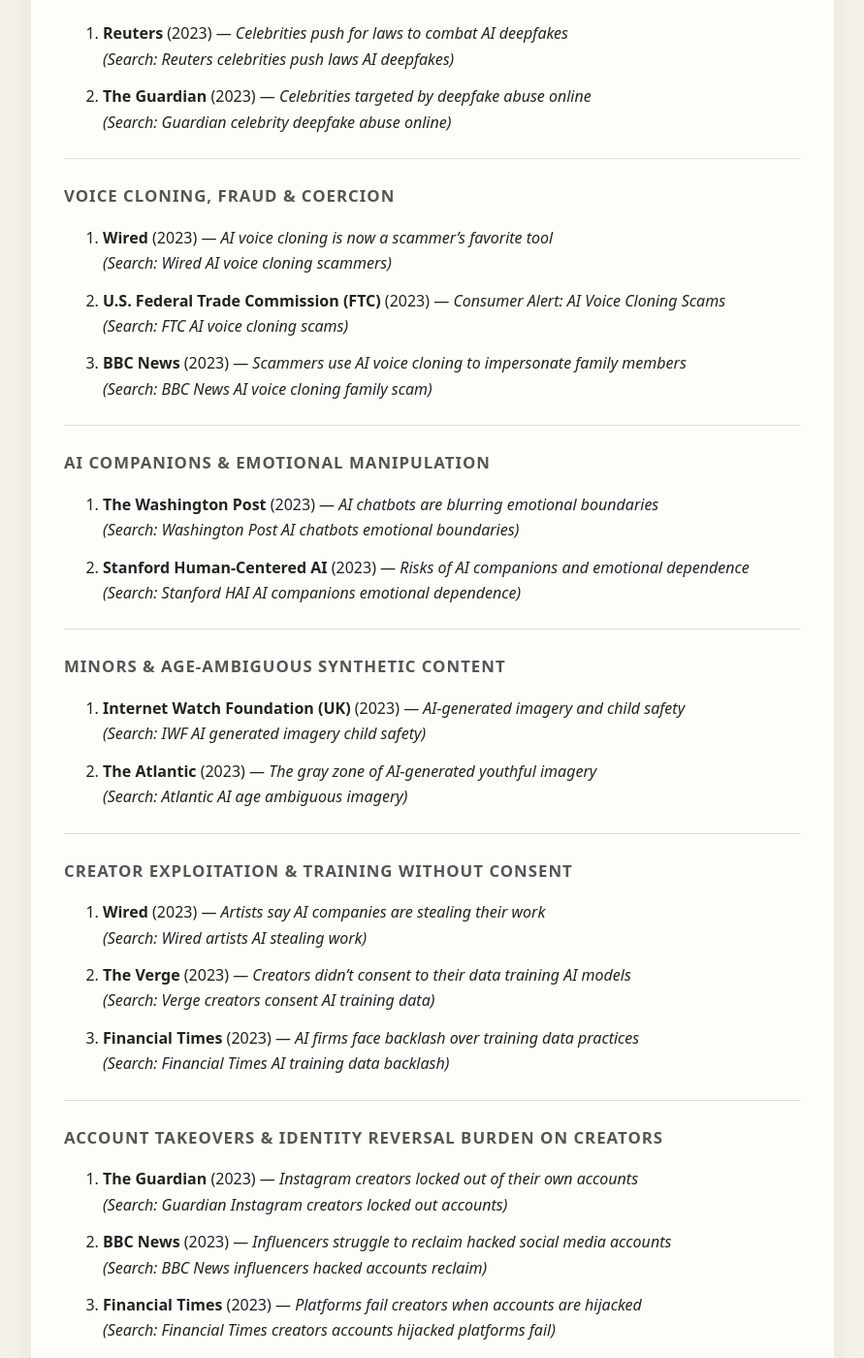
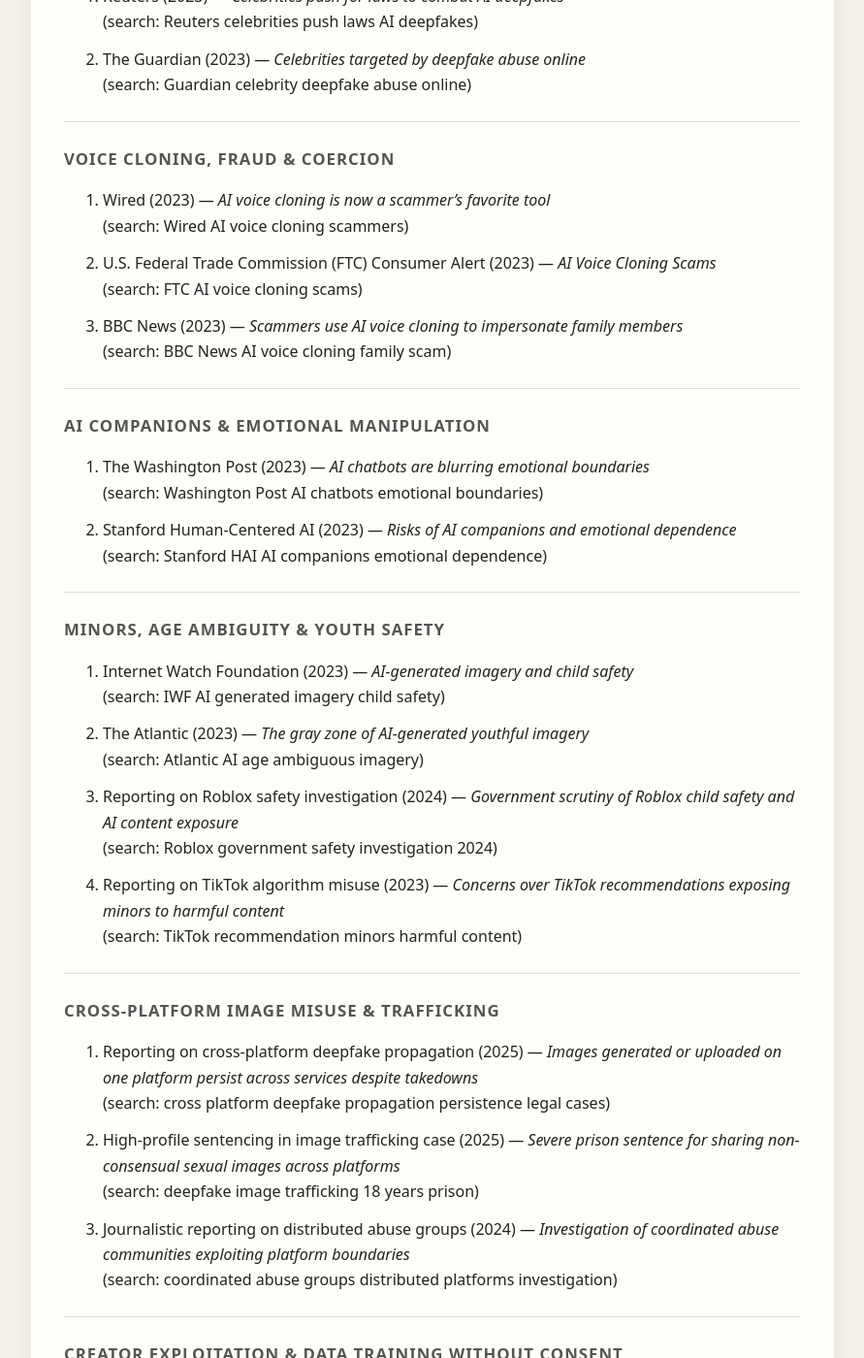
Before and after one commit to MartijnBruzzese/ModelHaven-Studio, a Jekyll site: the page built from REFERENCES.md, in a window 1280 px wide and 1400 px high, scrolled down 797 px. Shown: the whole window at 97% size, without its empty margins (194-1085 px from the left). Built offline with Jekyll 4.4.1, drawn with Linux system fonts in a browser that asks for light colours; some of the changed text lies outside the part shown.

Commit message:
Update REFERENCES.md

```diff
--- a/REFERENCES.md
+++ b/REFERENCES.md
@@ -5,127 +5,158 @@
 
 # References & Source Material
 
-This document lists publicly reported journalism, research, and regulatory materials that document the real-world failures described in the UCSF and ModelHaven use-case documents.
+This document lists publicly reported journalism, research, and regulatory materials that document real-world failures, harms, governance gaps, and social contexts referenced in the UCSF and ModelHaven use-case documents.
 
-Sources are provided for **verification and context**, not endorsement.
-Due to link rot, paywalls, and editorial changes, references are presented in a **search-stable citation format** suitable for peer review.
-
-Harmful material itself is **not linked or reproduced**.
+Each citation is presented in a **search-stable format** suitable for academic and policy review. Harmful material itself is **not linked or reproduced**.
 
 ---
 
-## Non-Consensual Deepfake & Synthetic Likeness Abuse
+## Deepfake & Synthetic Likeness Abuse
 
-1. **BBC News** (2023) — *Deepfake pornography is ruining women’s lives*
-   *(Search: BBC News deepfake pornography ruining women’s lives)*
+1. BBC News (2023) — *Deepfake pornography is ruining women’s lives*
+   (search: BBC News deepfake pornography ruining women’s lives)
 
-2. **The Guardian** (2023) — *Women face “epidemic” of AI-generated deepfake porn*
-   *(Search: Guardian AI deepfake porn women epidemic)*
+2. The Guardian (2023) — *Women face “epidemic” of AI-generated deepfake porn*
+   (search: Guardian AI deepfake porn women epidemic)
 
-3. **MIT Technology Review** (2023) — *The rise of deepfake pornography*
-   *(Search: MIT Technology Review deepfake pornography)*
+3. MIT Technology Review (2023) — *The rise of deepfake pornography*
+   (search: MIT Technology Review deepfake pornography)
 
-4. **Reuters** (2023) — *AI deepfakes spark concern over misuse of likeness*
-   *(Search: Reuters AI deepfake misuse likeness)*
+4. Reuters (2023) — *AI deepfakes spark concern over misuse of likeness*
+   (search: Reuters AI deepfake misuse likeness)
 
-5. **The New York Times** (2023) — *A.I.-Generated Porn Is Here and the Law Is Not Ready*
-   *(Search: New York Times AI generated porn law not ready)*
+5. The New York Times (2023) — *A.I.-Generated Porn Is Here and the Law Is Not Ready*
+   (search: New York Times AI generated porn law not ready)
 
 ---
 
 ## Celebrity Likeness Misuse & Impersonation
 
-6. **Reuters** (2023) — *Celebrities push for laws to combat AI deepfakes*
-   *(Search: Reuters celebrities push laws AI deepfakes)*
+6. Reuters (2023) — *Celebrities push for laws to combat AI deepfakes*
+   (search: Reuters celebrities push laws AI deepfakes)
 
-7. **The Guardian** (2023) — *Celebrities targeted by deepfake abuse online*
-   *(Search: Guardian celebrity deepfake abuse online)*
+7. The Guardian (2023) — *Celebrities targeted by deepfake abuse online*
+   (search: Guardian celebrity deepfake abuse online)
 
 ---
 
 ## Voice Cloning, Fraud & Coercion
 
-8. **Wired** (2023) — *AI voice cloning is now a scammer’s favorite tool*
-   *(Search: Wired AI voice cloning scammers)*
+8. Wired (2023) — *AI voice cloning is now a scammer’s favorite tool*
+   (search: Wired AI voice cloning scammers)
 
-9. **U.S. Federal Trade Commission (FTC)** (2023) — *Consumer Alert: AI Voice Cloning Scams*
-   *(Search: FTC AI voice cloning scams)*
+9. U.S. Federal Trade Commission (FTC) Consumer Alert (2023) — *AI Voice Cloning Scams*
+   (search: FTC AI voice cloning scams)
 
-10. **BBC News** (2023) — *Scammers use AI voice cloning to impersonate family members*
-    *(Search: BBC News AI voice cloning family scam)*
+10. BBC News (2023) — *Scammers use AI voice cloning to impersonate family members*
+    (search: BBC News AI voice cloning family scam)
 
 ---
 
 ## AI Companions & Emotional Manipulation
 
-11. **The Washington Post** (2023) — *AI chatbots are blurring emotional boundaries*
-    *(Search: Washington Post AI chatbots emotional boundaries)*
+11. The Washington Post (2023) — *AI chatbots are blurring emotional boundaries*
+    (search: Washington Post AI chatbots emotional boundaries)
 
-12. **Stanford Human-Centered AI** (2023) — *Risks of AI companions and emotional dependence*
-    *(Search: Stanford HAI AI companions emotional dependence)*
+12. Stanford Human-Centered AI (2023) — *Risks of AI companions and emotional dependence*
+    (search: Stanford HAI AI companions emotional dependence)
 
 ---
 
-## Minors & Age-Ambiguous Synthetic Content
+## Minors, Age Ambiguity & Youth Safety
 
-13. **Internet Watch Foundation (UK)** (2023) — *AI-generated imagery and child safety*
-    *(Search: IWF AI generated imagery child safety)*
+13. Internet Watch Foundation (2023) — *AI-generated imagery and child safety*
+    (search: IWF AI generated imagery child safety)
 
-14. **The Atlantic** (2023) — *The gray zone of AI-generated youthful imagery*
-    *(Search: Atlantic AI age ambiguous imagery)*
+14. The Atlantic (2023) — *The gray zone of AI-generated youthful imagery*
+    (search: Atlantic AI age ambiguous imagery)
+
+15. Reporting on Roblox safety investigation (2024) — *Government scrutiny of Roblox child safety and AI content exposure*
+    (search: Roblox government safety investigation 2024)
+
+16. Reporting on TikTok algorithm misuse (2023) — *Concerns over TikTok recommendations exposing minors to harmful content*
+    (search: TikTok recommendation minors harmful content)
 
 ---
 
-## Creator Exploitation & Training Without Consent
+## Cross-Platform Image Misuse & Trafficking
 
-15. **Wired** (2023) — *Artists say AI companies are stealing their work*
-    *(Search: Wired artists AI stealing work)*
+17. Reporting on cross-platform deepfake propagation (2025) — *Images generated or uploaded on one platform persist across services despite takedowns*
+    (search: cross platform deepfake propagation persistence legal cases)
 
-16. **The Verge** (2023) — *Creators didn’t consent to their data training AI models*
-    *(Search: Verge creators consent AI training data)*
+18. High-profile sentencing in image trafficking case (2025) — *Severe prison sentence for sharing non-consensual sexual images across platforms*
+    (search: deepfake image trafficking 18 years prison)
 
-17. **Financial Times** (2023) — *AI firms face backlash over training data practices*
-    *(Search: Financial Times AI training data backlash)*
+19. Journalistic reporting on distributed abuse groups (2024) — *Investigation of coordinated abuse communities exploiting platform boundaries*
+    (search: coordinated abuse groups distributed platforms investigation)
 
 ---
 
-## Account Takeovers & Identity Reversal Burden on Creators
+## Creator Exploitation & Data Training Without Consent
 
-18. **The Guardian** (2023) — *Instagram creators locked out of their own accounts*
-    *(Search: Guardian Instagram creators locked out accounts)*
+20. Wired (2023) — *Artists say AI companies are stealing their work*
+    (search: Wired artists AI stealing work)
 
-19. **BBC News** (2023) — *Influencers struggle to reclaim hacked social media accounts*
-    *(Search: BBC News influencers hacked accounts reclaim)*
+21. The Verge (2023) — *Creators didn’t consent to their data training AI models*
+    (search: Verge creators consent AI training data)
 
-20. **Financial Times** (2023) — *Platforms fail creators when accounts are hijacked*
-    *(Search: Financial Times creators accounts hijacked platforms fail)*
+22. Financial Times (2023) — *AI firms face backlash over training data practices*
+    (search: Financial Times AI training data backlash)
+
+---
+
+## Account Takeovers & Identity Burden
+
+23. The Guardian (2023) — *Instagram creators locked out of their own accounts*
+    (search: Guardian Instagram creators locked out accounts)
+
+24. BBC News (2023) — *Influencers struggle to reclaim hacked social media accounts*
+    (search: BBC News influencers hacked accounts reclaim)
+
+25. Financial Times (2023) — *Platforms fail creators when accounts are hijacked*
+    (search: Financial Times creators accounts hijacked platforms fail)
 
 ---
 
 ## Platform Governance & Regulatory Gaps
 
-21. **European Commission** (2023–2024) — *Artificial Intelligence Act: overview and materials*
-    *(Search: European Commission AI Act overview)*
+26. European Commission (2023–2024) — *Artificial Intelligence Act: overview and materials*
+    (search: European Commission AI Act overview)
 
-22. **OECD** (2023) — *AI accountability and governance frameworks*
-    *(Search: OECD AI governance accountability framework)*
+27. OECD (2023) — *AI accountability and governance frameworks*
+    (search: OECD AI governance accountability framework)
+
+28. UNESCO (2023) — *AI Ethics Recommendations*
+    (search: UNESCO AI Ethics Recommendations)
+
+29. IEEE (2023) — *Ethically Aligned Design*
+    (search: IEEE Ethically Aligned Design)
 
 ---
 
 ## Animals & Non-Human Subjects in Digital Media
 
-23. **World Animal Protection** (2022–2024) — *Digital exploitation of animals*
-    *(Search: World Animal Protection digital exploitation animals)*
+30. World Animal Protection (2022–2024) — *Digital exploitation of animals*
+    (search: World Animal Protection digital exploitation animals)
 
-24. **AI & Society (Springer Nature)** — *Ethics of non-human representation in AI systems*
-    *(Search: AI & Society ethics non human representation)*
+31. AI & Society (Springer Nature) — *Ethics of non-human representation in AI systems*
+    (search: AI & Society ethics non human representation)
 
 ---
 
-## Notes
+## Technical Risks & Environmental Externalities
 
-- References are **indicative**, not exhaustive
-- URLs may change; citations remain discoverable
-- No endorsement of any outlet or institution is implied
-- Harmful content itself is intentionally not linked
-- Archive links may be added in later revisions
+32. Nature/Scientific reporting (2023) — *Environmental footprint of large AI models*
+    (search: AI environmental footprint 2023 research)
+
+33. Journal of Responsible Technology (2024) — *Energy and resource impact of generative AI*
+    (search: Journal Responsible Technology AI impact energy water)
+
+---
+
+## Notes on Citation Use
+
+- References are **indicative, not exhaustive**.
+- Search terms are provided to support verification when URLs are unavailable.
+- Harmful content itself is intentionally not linked.
+- This list supports UCSF v1.0 and may expand based on peer feedback.
```
